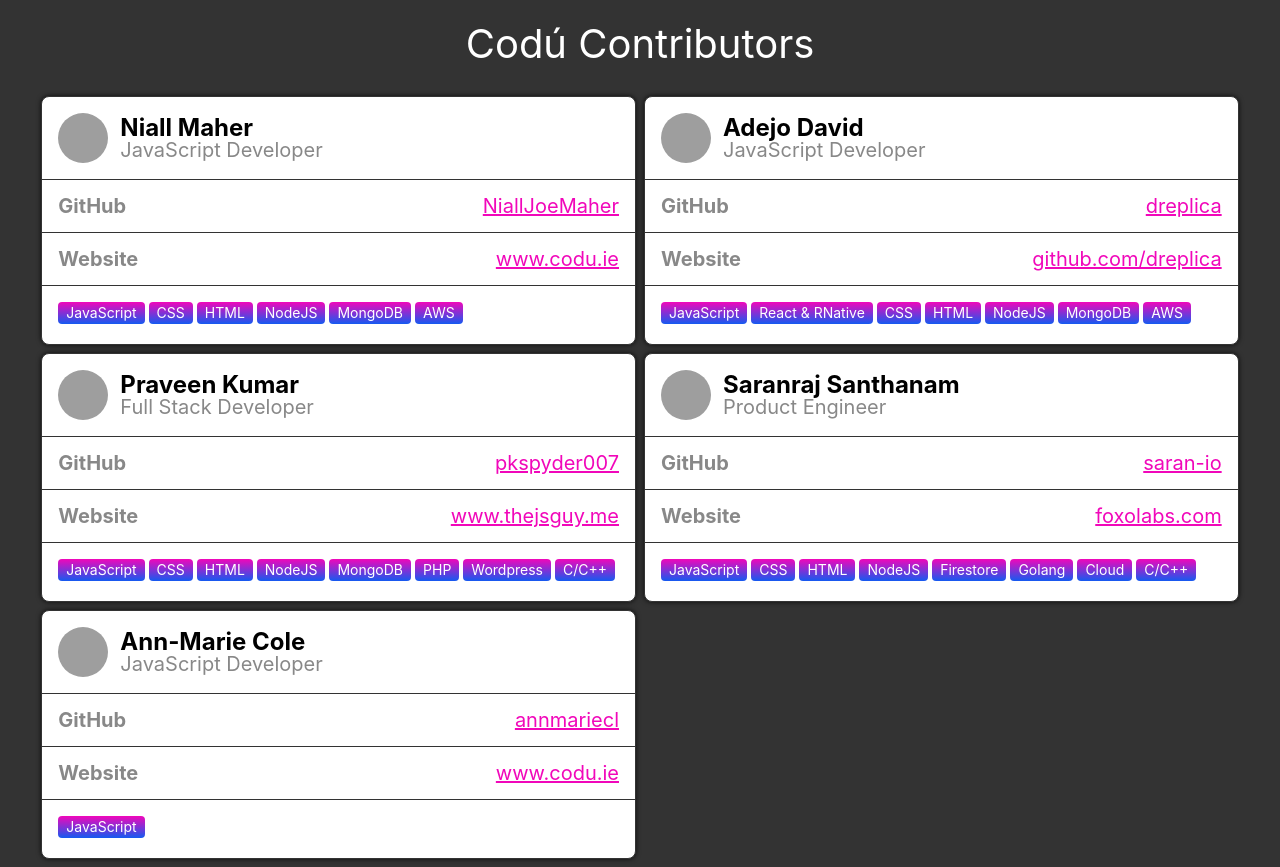
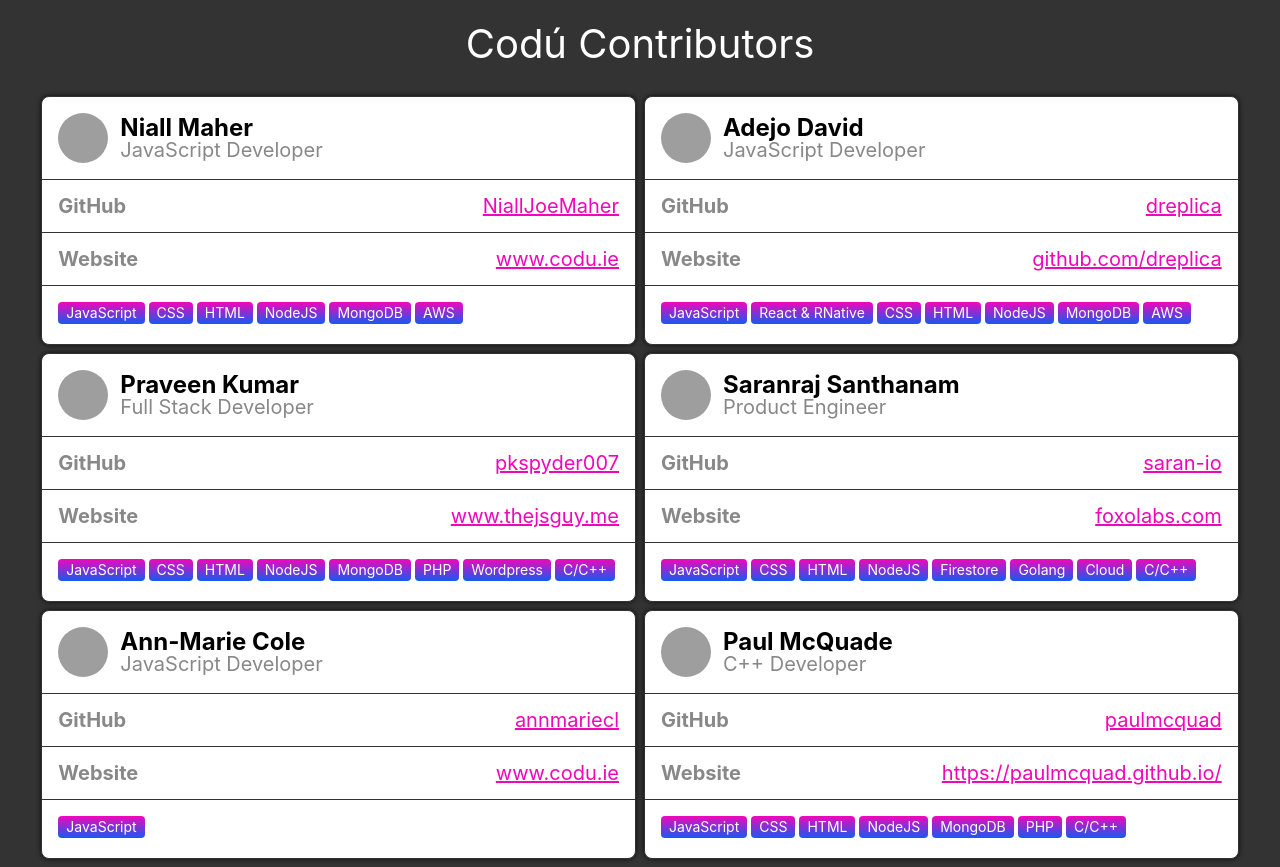
Before and after one commit to codu-code/contributors, a React (Create React App) app: page / in a window 1280 px wide. Built offline with nearby package versions, Linux system fonts and the light colour scheme; grey boxes are pictures that could not be loaded.

Commit message:
My Name Added.

```diff
--- a/src/contributors.js
+++ b/src/contributors.js
@@ -65,5 +65,14 @@ export default [
     username: "annmariecl",
     website: "www.codu.ie",
     skills: ["JavaScript"],
+  },
+  {
+      id: "L33TZ",
+      name: "Paul McQuade",
+      title: "C++ Developer",
+      username: "paulmcquad",
+      website: "https://paulmcquad.github.io/",
+      skills: ["JavaScript", "CSS", "HTML", "NodeJS", "MongoDB", "PHP", "C/C++"]
   }
+
 ];
```
